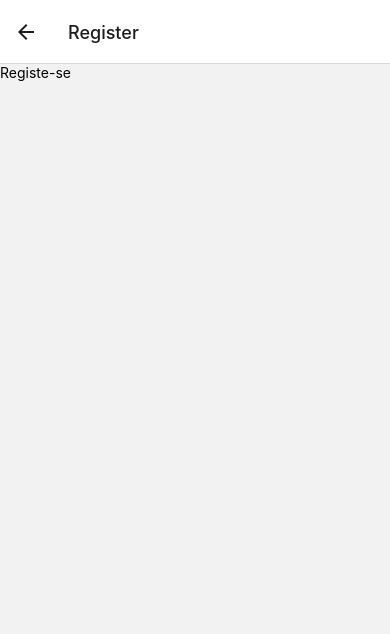
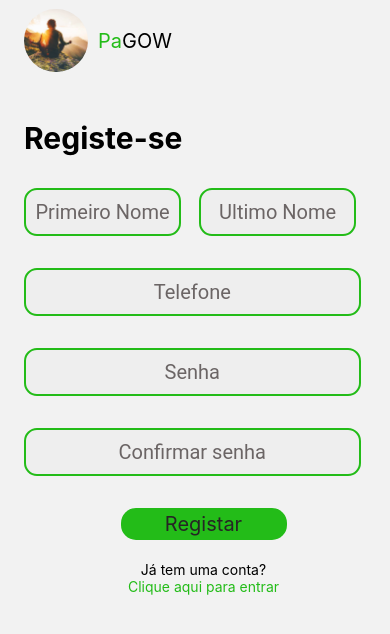
Before and after one commit to MapieMamunhe/pagow, a React Native app: screen /Register in a window 390 px wide. Shown: the top 634 px of the page. Built offline with nearby package versions, Linux system fonts and the light colour scheme.

Commit message:
Add registration screen Refactor to add new components and move code

```diff
--- a/App.tsx
+++ b/App.tsx
@@ -18,7 +18,11 @@ export default function App() {
       <NavigationContainer>
         <Stack.Navigator initialRouteName="Login">
           <Stack.Screen name="Login" component={Login} />
-          <Stack.Screen name="Register" component={Register} />
+          <Stack.Screen
+            options={{ headerShown: false }}
+            name="Register"
+            component={Register}
+          />
         </Stack.Navigator>
       </NavigationContainer>
     </QueryClientProvider>
--- a/components/Button/index.tsx
+++ b/components/Button/index.tsx
@@ -0,0 +1,31 @@
+import React from "react";
+import { View, TouchableOpacity, StyleSheet, Text } from "react-native";
+
+// import { Container } from './styles';
+const styles = StyleSheet.create({
+  button: {
+    width: 166,
+    height: 32,
+    backgroundColor: "#23BC18",
+    borderRadius: 15,
+    alignItems: "center",
+    justifyContent: "center",
+  },
+  defaultText: {
+    color: "#262525",
+    fontSize: 20,
+    // fontFamily: "Arial" TODO mudar a fonte para roboto
+  },
+});
+type Props = {
+  message: string;
+};
+const Button: React.FC<Props> = ({ message }) => {
+  return (
+    <TouchableOpacity style={{ ...styles.button }}>
+      <Text style={{ ...styles.defaultText }}>{message}</Text>
+    </TouchableOpacity>
+  );
+};
+
+export default Button;
--- /dev/null
+++ b/components/Header/index.tsx
@@ -0,0 +1,32 @@
+import React from "react";
+import { View, StyleSheet, Image, Text } from "react-native";
+const placeholder = require("../../assets/images/placeholder.jpg");
+const styles = StyleSheet.create({
+  logo: {
+    borderRadius: 50,
+    width: 64,
+    height: 63,
+  },
+});
+const Header: React.FC = () => {
+  return (
+    <View>
+      <View
+        style={{
+          justifyContent: "flex-start",
+          flexDirection: "row",
+          alignItems: "center",
+          marginTop: 9,
+        }}
+      >
+        <Image source={placeholder} style={{ ...styles.logo }} />
+        <Text style={{ fontSize: 20, marginLeft: 10 }}>
+          <Text style={{ color: "#23BC18" }}>Pa</Text>
+          GOW
+        </Text>
+      </View>
+    </View>
+  );
+};
+
+export default Header;
--- a/components/InputField/index.tsx
+++ b/components/InputField/index.tsx
@@ -7,12 +7,18 @@ type propsType = {
   entryValueType?: KeyboardTypeOptions;
   entryValue: string | number;
   hideEntry?: boolean;
+  fieldWidth?: number | string;
+  fieldHeight?: number;
+  fieldBorder?: number;
 };
 const InputField: React.FC<propsType> = ({
   placeHolderText = "Campo",
   entryValueType = "default",
   entryValue,
   hideEntry,
+  fieldWidth = "80%",
+  fieldHeight = 48,
+  fieldBorder = 25,
 }) => {
   const [inputValue, setInputValue] = useState(entryValue);
   return (
@@ -24,10 +30,10 @@ const InputField: React.FC<propsType> = ({
       }}
       secureTextEntry={hideEntry}
       style={{
-        width: "80%",
-        height: 48,
+        width: fieldWidth,
+        height: fieldHeight,
         backgroundColor: "#eee",
-        borderRadius: 25,
+        borderRadius: fieldBorder,
         borderColor: "#23bc18",
         borderWidth: 2,
         textAlign: "center",
--- a/screens/Login/index.tsx
+++ b/screens/Login/index.tsx
@@ -1,12 +1,5 @@
 import React, { useState } from "react";
-import {
-  Button,
-  View,
-  Text,
-  TouchableOpacity,
-  StyleSheet,
-  Image,
-} from "react-native";
+import { View, Text, TouchableOpacity, StyleSheet, Image } from "react-native";
 import InputField from "../../components/InputField";
 import login from "./loginFunctions";
 import axios from "axios";
@@ -14,6 +7,7 @@ import { useQuery } from "@tanstack/react-query";
 import { NavigationProp, useNavigation } from "@react-navigation/native";
 import { RootStackParamList } from "../../types";
 const placeholder = require("../../assets/images/placeholder.jpg");
+import Button from "../../components/Button";
 async function teste() {
   axios
     .get("http://192.168.43.201:3000/")
@@ -45,12 +39,6 @@ const styles = StyleSheet.create({
   },
   inputField: {
     marginTop: 21,
-  },
-  button: {
-    width: 166,
-    height: 32,
-    backgroundColor: "#23BC18",
-    borderRadius: 15,
   },
   defaultText: {
     color: "#262525",
@@ -97,11 +85,8 @@ const Login: React.FC<Props> = () => {
       </View>
       {/**Entrar*/}
       <View style={{ ...styles.totalCenter }}>
-        <TouchableOpacity style={{ ...styles.button, ...styles.totalCenter }}>
-          <Text style={{ ...styles.defaultText }}>Entrar</Text>
-        </TouchableOpacity>
+        <Button message="Entrar" />
       </View>
-
       {/**Registe-se */}
       <TouchableOpacity
         style={{ ...styles.totalCenter, ...styles.welcomeMessage }}
--- a/screens/Register/index.tsx
+++ b/screens/Register/index.tsx
@@ -1,13 +1,120 @@
 import React from "react";
-import { View, Text } from "react-native";
+import {
+  View,
+  Text,
+  StatusBar,
+  StyleSheet,
+  SafeAreaView,
+  TouchableOpacity,
+  KeyboardAvoidingView,
+  Platform,
+} from "react-native";
 
-// import { Container } from './styles';
+import Header from "../../components/Header";
+import InputField from "../../components/InputField";
+import Button from "../../components/Button";
+import { NavigationProp, useNavigation } from "@react-navigation/native";
+import { RootStackParamList } from "../../types";
+const styles = StyleSheet.create({
+  page: {
+    flex: 1,
+    marginTop: StatusBar.currentHeight,
+    marginLeft: 24,
+    marginRight: 7,
+  },
+  form: {
+    marginTop: 48,
+  },
+  spaceFormData: {
+    marginBottom: 32,
+  },
+});
+const Register: React.FC = () => {
+  const navigation = useNavigation<NavigationProp<RootStackParamList>>();
 
-const Register: React.FC = () => {
   return (
-    <View>
-      <Text>Registe-se</Text>
-    </View>
+    <SafeAreaView style={styles.page}>
+      <View>
+        <Header />
+      </View>
+      <View style={styles.form}>
+        <Text style={{ marginBottom: 32, fontSize: 30, fontWeight: "bold" }}>
+          Registe-se
+        </Text>
+        <KeyboardAvoidingView
+          behavior={Platform.OS === "ios" ? "padding" : "height"}
+        >
+          <View
+            style={{
+              flexDirection: "row",
+              marginBottom: 32,
+            }}
+          >
+            <InputField
+              fieldWidth={"43.75%"}
+              fieldBorder={13}
+              entryValue={""}
+              placeHolderText={"Primeiro Nome"}
+            />
+            <View style={{ marginRight: 18, backgroundColor: "red" }}></View>
+            <InputField
+              fieldBorder={13}
+              fieldWidth={"43.75%"}
+              entryValue={""}
+              placeHolderText={"Ultimo Nome"}
+            />
+          </View>
+          <View>
+            <View style={{ ...styles.spaceFormData }}>
+              <InputField
+                fieldBorder={13}
+                fieldWidth={"93.75%"}
+                entryValue={""}
+                entryValueType={"phone-pad"}
+                placeHolderText={"Telefone"}
+              />
+            </View>
+            <View style={{ ...styles.spaceFormData }}>
+              <InputField
+                fieldBorder={13}
+                fieldWidth={"93.75%"}
+                entryValue={""}
+                hideEntry={true}
+                placeHolderText={"Senha"}
+              />
+            </View>
+            <View style={{ ...styles.spaceFormData }}>
+              <InputField
+                fieldBorder={13}
+                hideEntry={true}
+                fieldWidth={"93.75%"}
+                entryValue={""}
+                placeHolderText={"Confirmar senha"}
+              />
+            </View>
+            <View style={{ alignItems: "center" }}>
+              <Button message={"Registar"} />
+            </View>
+          </View>
+          {/**Registe-se */}
+
+          <View
+            style={{
+              alignItems: "center",
+              flexDirection: "column",
+              marginTop: 21,
+            }}
+          >
+            <Text>Já tem uma conta?</Text>
+            <TouchableOpacity onPress={() => navigation.navigate("Register")}>
+              <Text style={{ textAlign: "center", color: "#23BC18" }}>
+                Clique aqui para entrar
+              </Text>
+            </TouchableOpacity>
+          </View>
+        </KeyboardAvoidingView>
+      </View>
+    </SafeAreaView>
   );
 };
 
```
Also changed, not shown: styles/components.tsx (added).
